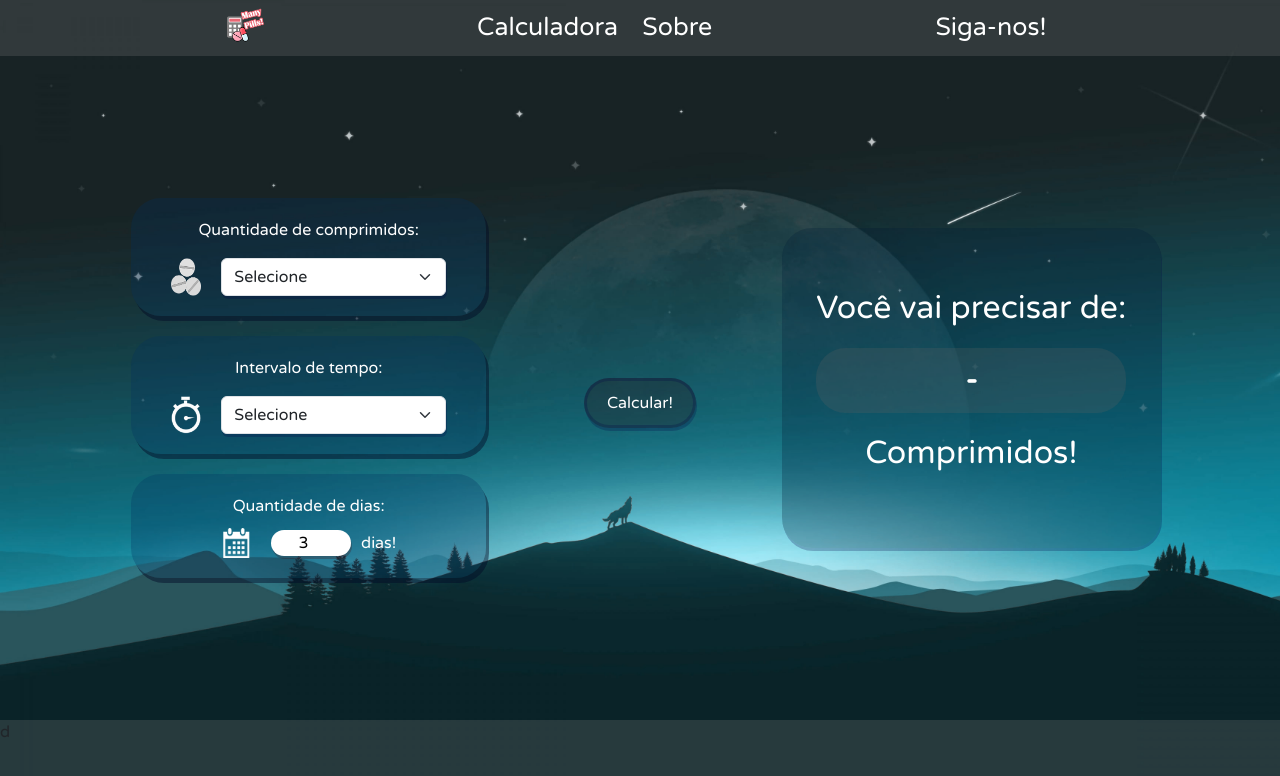
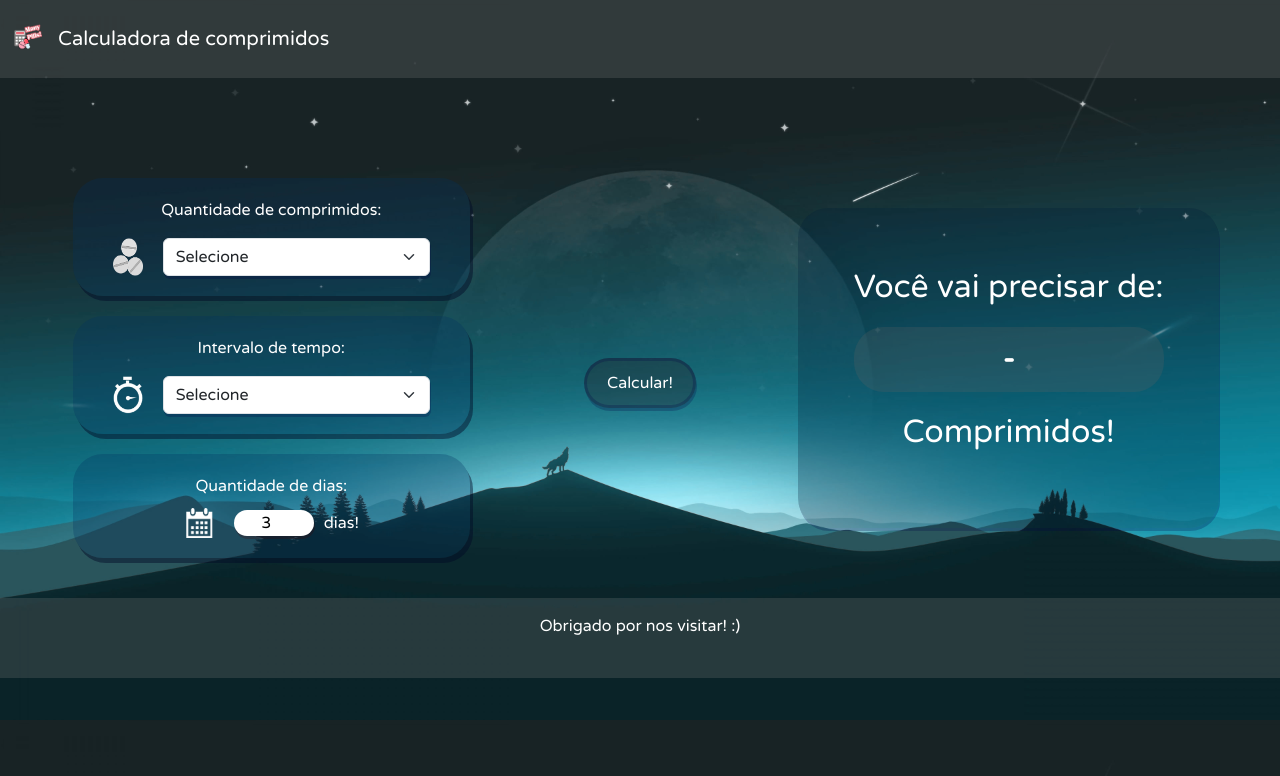
Before and after one commit to Lucasarkh/many-pills-calculator, a plain HTML site: page index.html in a window 1280 px wide. Shown: the top 776 px of the page. Drawn offline with nearby package versions, Linux system fonts and the light colour scheme.

Commit message:
final adjustments

```diff
--- a/Assets/css/shared.css
+++ b/Assets/css/shared.css
@@ -6,26 +6,36 @@ body {
   font-family: "Varela Round", sans-serif;
   background: url(../img/body-bg.jpg);
   background-size: cover;
-  height: 100vh;
+  height: auto;
+}
+.navbar {
+  background: rgba(128, 128, 128, 0.24);
+  color: white;
 }
 
-header {
-  background: rgba(128, 128, 128, 0.24);
-  position: fixed;
-  width: 100vw;
+.nav-item {
+  padding-top: 20px;
+}
+
+.nav-item:hover {
+  color: rgb(255, 166, 0);
 }
 
 main {
-  padding-top: 56px;
-  width: 90vw;
-  height: 90vh;
-  margin: 0 auto;
+  padding-top: 60px;
+  width: 100vw;
+  height: auto;
 }
 
 footer {
   background: rgba(128, 128, 128, 0.24);
   width: 100vw;
   height: 10vh;
+  color: white;
+}
+
+footer p {
+  margin: 0;
 }
 
 .nav__img {
@@ -38,5 +48,3 @@ footer {
   color: rgb(255, 255, 255);
   padding: 0 10px;
 }
-
-@media (max-width: 900px) {
--- a/index.html
+++ b/index.html
@@ -25,27 +25,15 @@
 
   <body>
     <header>
-      <section class="container-fluid">
-        <div>
-          <div class="d-flex justify-content-evenly align-items-center p-2">
-            <div>
-              <img class="nav__img" src="Assets/img/logo.png" alt="Logo" />
-            </div>
-
-            <div>
-              <nav class="nav__links">
-                <a href="index.html">Calculadora</a>
-                <a href="#">Sobre</a>
-              </nav>
-            </div>
-
-            <div>
-              <nav class="nav__links">
-                <a href="#">Siga-nos!</a>
-              </nav>
+      <section class="mobile">
+        <nav class="navbar navbar-dark ">
+          <div class="container-fluid d-flex justify-content-between">
+            <div class="d-flex align-items-center">
+              <img src="Assets/img/logo.png" style="width: 30px; height: 30px;">
+              <a class="p-3 navbar-brand" href="index.html">Calculadora de comprimidos</a>
             </div>
           </div>
-        </div>
+        </nav>
       </section>
     </header>
 
@@ -134,9 +122,11 @@
       </section>
     </main>
 
-    <footer>
-      <div>
-        <p>d</p>
+    <footer class="container-fluid">
+      <div class="row">
+        <div class="col d-flex align-items-center justify-content-center pt-3">
+          <p>Obrigado por nos visitar! :)</p>
+        </div>
       </div>
     </footer>
 
```
